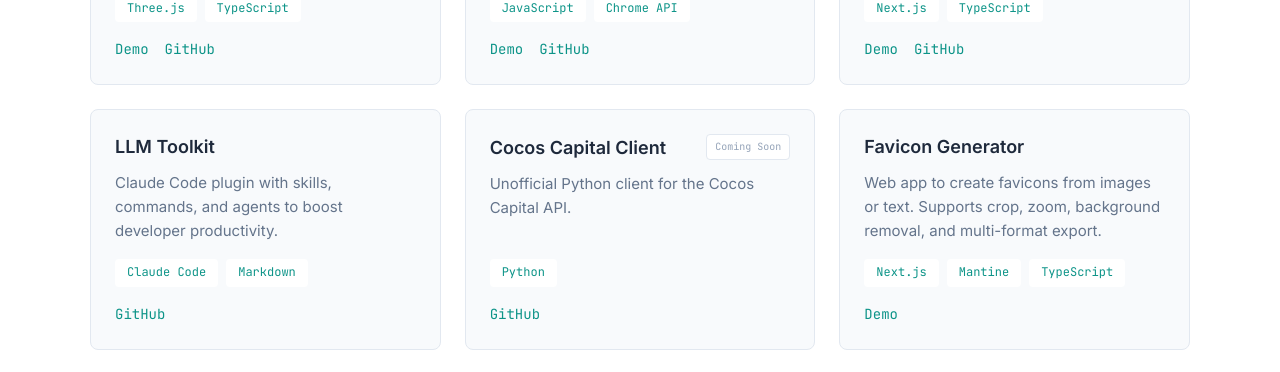
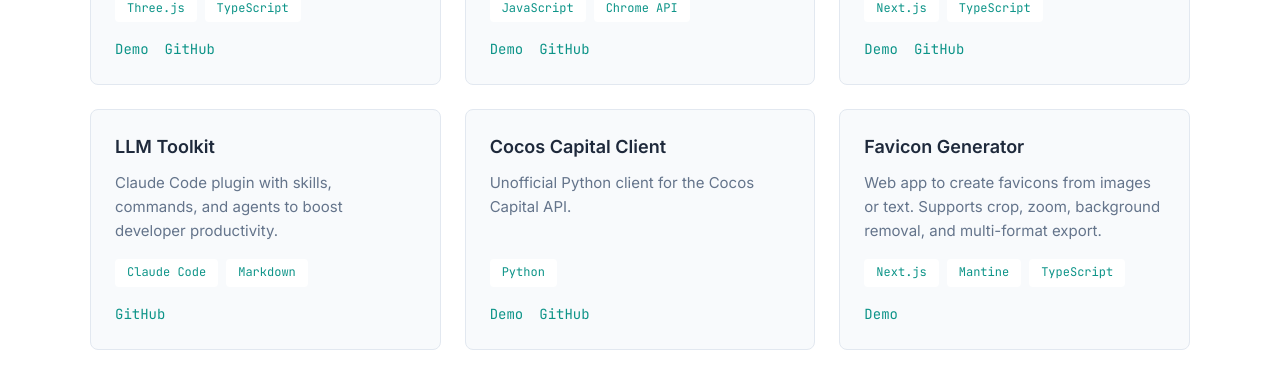
Before and after one commit to testacode/resume, a Next.js app: page / in a window 1280 px wide. Shown: the part 3080-3452 px from the top of the page. Built offline with nearby package versions, Linux system fonts and the light colour scheme.

Commit message:
feat(projects): update sound-buttons url and set cocos-capital-client live

```diff
--- a/src/data/resume.ts
+++ b/src/data/resume.ts
@@ -147,7 +147,7 @@
       id: 'sound-buttons',
       name: 'Sound Buttons',
       description: 'Web soundboard with customizable sound buttons.',
-      url: 'https://sound-buttons-sigma.vercel.app',
+      url: 'https://sound-buttons.carlosmonti.com/',
       githubUrl: 'https://github.com/testacode/sound-buttons',
       technologies: ['Next.js', 'TypeScript'],
       status: 'live',
@@ -165,9 +165,10 @@
       id: 'cocos-capital-client',
       name: 'Cocos Capital Client',
       description: 'Unofficial Python client for the Cocos Capital API.',
+      url: 'https://testacode.github.io/cocos-capital-client/',
       githubUrl: 'https://github.com/testacode/cocos-capital-client',
       technologies: ['Python'],
-      status: 'coming-soon',
+      status: 'live',
     },
     {
       id: 'favicon-generator',
```
